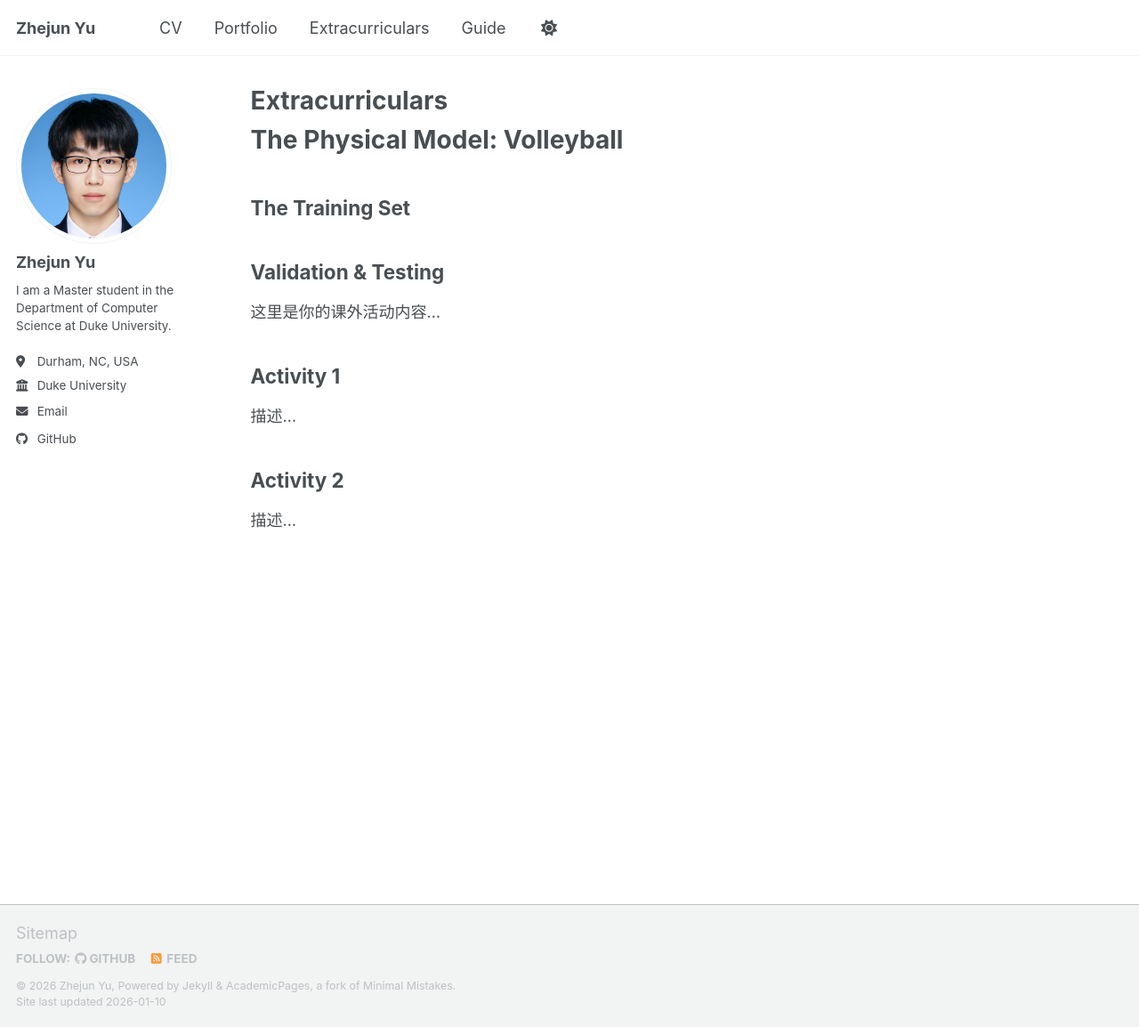
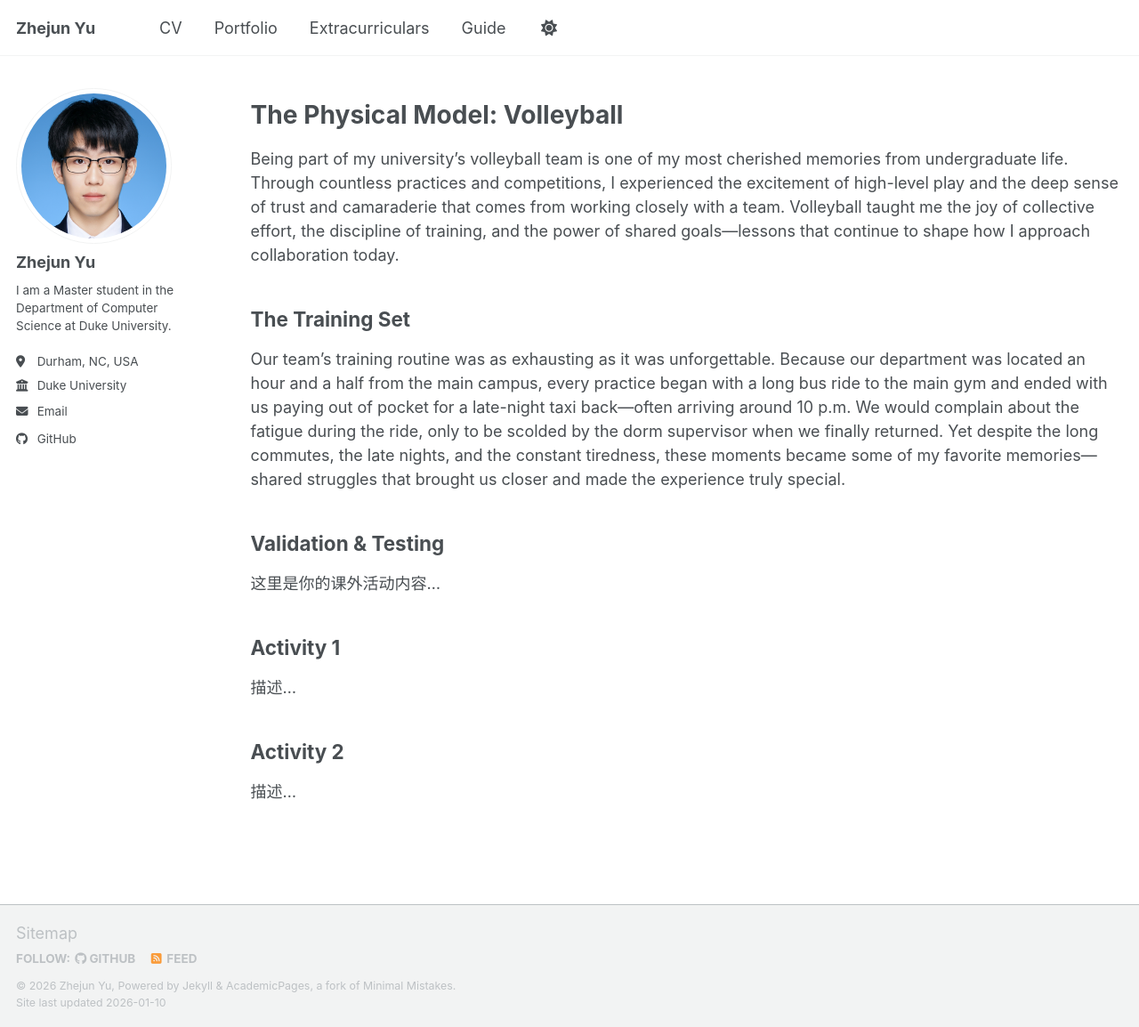
Before and after one commit to unknownyouth/unknownyouth.github.io, a Jekyll site: the page built from _pages/extracurricularis.md, in a window 1280 px wide and 1154 px high. Shown: the whole window at 89% size. Built offline with Jekyll 4.4.1, drawn with Linux system fonts in a browser that asks for light colours; a script bundle is joined from its source files by our own code; library files that are not in the unit come from our copies.

Commit message:
Update volleyball experience

```diff
--- a/_pages/extracurricularis.md
+++ b/_pages/extracurricularis.md
@@ -1,15 +1,15 @@
 ---
 layout: archive
-title: "Extracurriculars"
+title: ""
 permalink: /extracurriculars/
 author_profile: true
 ---
 
 # The Physical Model: Volleyball
-
+Being part of my university’s volleyball team is one of my most cherished memories from undergraduate life. Through countless practices and competitions, I experienced the excitement of high-level play and the deep sense of trust and camaraderie that comes from working closely with a team. Volleyball taught me the joy of collective effort, the discipline of training, and the power of shared goals—lessons that continue to shape how I approach collaboration today.
 
 ## The Training Set
-
+Our team’s training routine was as exhausting as it was unforgettable. Because our department was located an hour and a half from the main campus, every practice began with a long bus ride to the main gym and ended with us paying out of pocket for a late-night taxi back—often arriving around 10 p.m. We would complain about the fatigue during the ride, only to be scolded by the dorm supervisor when we finally returned. Yet despite the long commutes, the late nights, and the constant tiredness, these moments became some of my favorite memories—shared struggles that brought us closer and made the experience truly special.
 
 ## Validation & Testing
 
```
